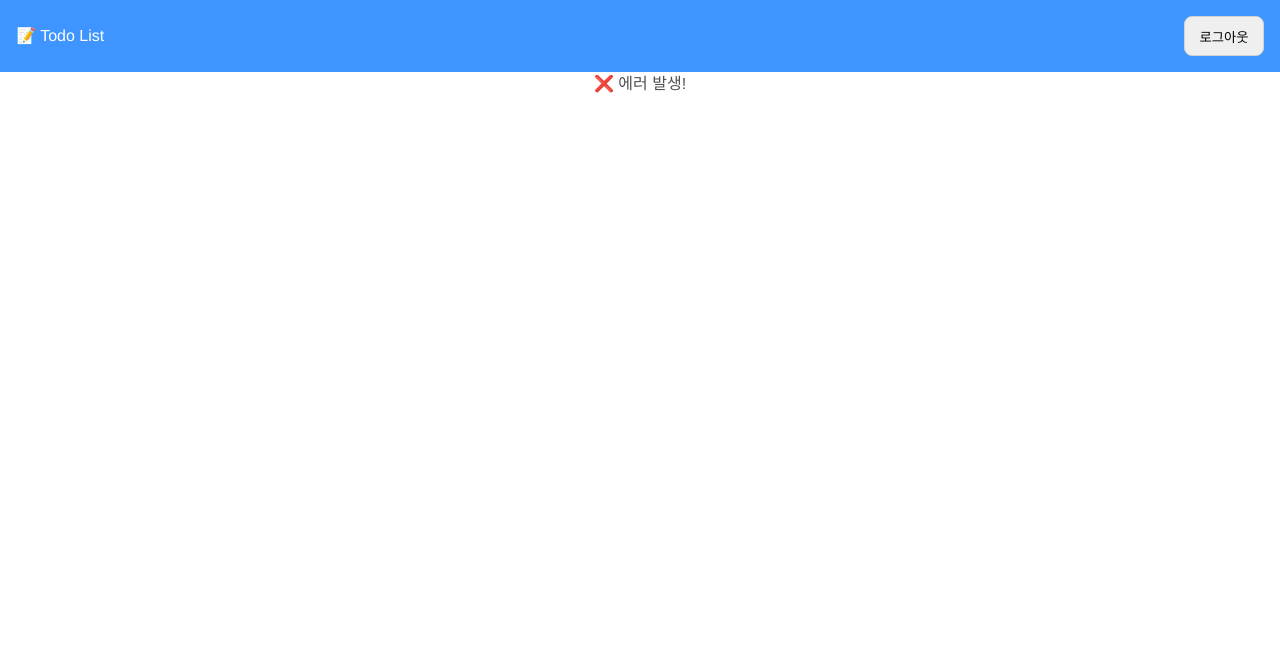
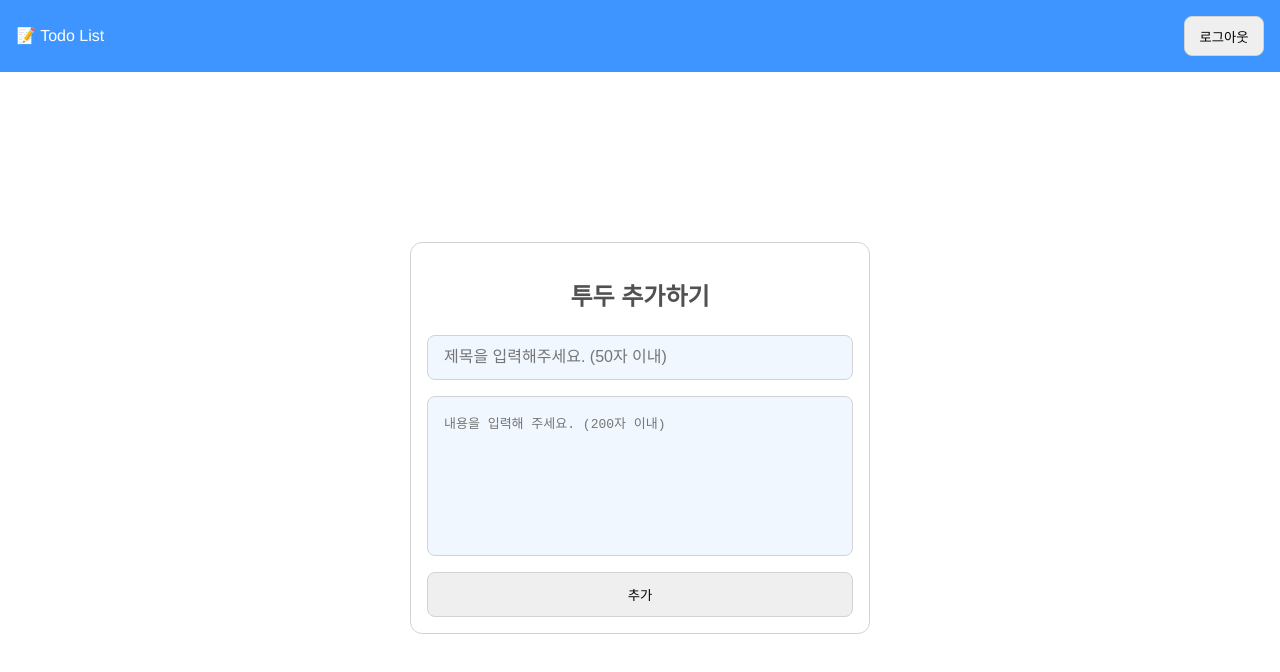
Before and after one commit to summereuna/react-week, a React (Vite) app: page /todos/add in a window 1280 px wide. Shown: the top 672 px of the page. Built offline with nearby package versions, Linux system fonts and the light colour scheme; no server answers; sample sign-in values are in the browser's storage.

Commit message:
[Feat] : Todo add하는 페이지

```diff
--- a/src/components/Input.tsx
+++ b/src/components/Input.tsx
@@ -1,4 +1,3 @@
-import { useTheme } from "styled-components";
 import * as S from "@styles/components/input.style";
 
 interface InputProps {
@@ -7,6 +6,7 @@ interface InputProps {
   label: string;
   name: string;
   type?: string;
+  maxLength?: number;
 }
 
 export default function Input({
@@ -15,9 +15,8 @@ export default function Input({
   label,
   name,
   type = "text",
+  maxLength = 20,
 }: InputProps) {
-  const { colors } = useTheme();
-
   return (
     <S.Input
       value={value}
@@ -25,9 +24,9 @@ export default function Input({
       name={name}
       onChange={(e) => onChange(e)}
       type={type}
-      theme={colors}
       placeholder={label}
       autoComplete="off"
+      maxLength={maxLength}
     />
   );
 }
--- a/src/components/Todo/TodoForm.tsx
+++ b/src/components/Todo/TodoForm.tsx
@@ -1,16 +1,15 @@
 import { useState } from "react";
 import Input from "@components/Input";
 import Button from "@components/Button";
-import * as S from "@styles/components/todo/todoForm.style";
 import useModal from "@/hooks/useModal";
 import ModalPortal from "@components/Modal/ModalPortal";
 import ModalLayout from "@components/Modal/ModalLayout";
 import ModalAlert from "@components/Modal/ModalAlert";
-// import { useAppDispatch, useAppSelector } from "@/hooks/rtkHooks";
-// import { v4 as uuidv4 } from "uuid";
 import { Todo } from "@/types";
 import useUser from "@/hooks/useUser";
 import useCreateTodo from "@/hooks/useCreateTodo";
+import * as S from "@styles/pages/todoAdd.style";
+import { useNavigate } from "react-router-dom";
 
 type ErrorParamsType = {
   title: string;
@@ -18,15 +17,19 @@ type ErrorParamsType = {
 };
 
 export default function TodoForm() {
+  const navigate = useNavigate();
   const { createTodo } = useCreateTodo();
 
   const { id: userId } = useUser();
   const { isVisible, openModal, closeModal } = useModal();
   const [todo, setTodo] = useState({ title: "", content: "" });
 
-  const changeTodo = (e: React.ChangeEvent<HTMLInputElement>) => {
-    const { name, value } = e.target;
-    setTodo({ ...todo, [name]: value });
+  const changeInput = (e: React.ChangeEvent<HTMLInputElement>) => {
+    setTodo({ ...todo, title: e.target.value });
+  };
+
+  const changeTextArea = (e: React.ChangeEvent<HTMLTextAreaElement>) => {
+    setTodo({ ...todo, content: e.target.value });
   };
 
   // const { data: validationData } = useQuery({
@@ -102,23 +105,29 @@ export default function TodoForm() {
     createTodo(newTodo);
 
     setTodo({ title: "", content: "" });
+    navigate("/mypage");
   };
 
   return (
     <>
+      <S.Wrapper>
+        <S.TodoFormContainer>
+          <h2>투두 추가하기</h2>
           <S.Form onSubmit={onAddTodoClick}>
             <S.InputContainer>
               <Input
-            onChange={changeTodo}
+                onChange={changeInput}
                 value={todo.title}
-            label="제목"
+                label="제목을 입력해주세요. (50자 이내)"
                 name="title"
+                maxLength={50}
               />
-          <Input
-            onChange={changeTodo}
+              <S.TextArea
+                onChange={changeTextArea}
                 value={todo.content}
-            label="내용"
+                placeholder="내용을 입력해 주세요. (200자 이내)"
                 name="content"
+                maxLength={200}
               />
             </S.InputContainer>
             <S.ButtonWrapper>
@@ -127,6 +136,8 @@ export default function TodoForm() {
               </Button>
             </S.ButtonWrapper>
           </S.Form>
+        </S.TodoFormContainer>
+      </S.Wrapper>
 
       {isVisible && (
         <ModalPortal>
--- a/src/pages/MyTodos.tsx
+++ b/src/pages/MyTodos.tsx
@@ -24,9 +24,9 @@ const MyTodos = () => {
       {isSuccess && (
         <S.MyTodosWrapper>
           <S.MyTodosTitle>{`💬 ${userId}님의 투두 리스트`}</S.MyTodosTitle>
-          <S.InputAreaWrapper>
+          {/* <S.InputAreaWrapper>
             <TodoForm />
-          </S.InputAreaWrapper>
+          </S.InputAreaWrapper> */}
           <S.OutputAreaWrapper>
             <TodoList
               todoList={workingTodoList}
--- /dev/null
+++ b/src/pages/TodoAdd.tsx
@@ -0,0 +1,5 @@
+import TodoForm from "@components/Todo/TodoForm";
+
+export default function TodoAdd() {
+  return <TodoForm />;
+}
--- a/src/pages/TodoDetail.tsx
+++ b/src/pages/TodoDetail.tsx
@@ -40,9 +40,9 @@ const TodoDetail = () => {
               <span>작성자: {todo.userId} 님</span>
               <span>id:{todo.id}</span>
             </S.DetailTodoInfo>
-            <ButtonWrapper>
+            <S.ButtonWrapper>
               <Button onClick={backPage}>뒤로가기</Button>
-            </ButtonWrapper>
+            </S.ButtonWrapper>
           </S.DetailHeader>
           <S.DetailTodo>
             <h3>{todo.title}</h3>
--- a/src/shared/Router.tsx
+++ b/src/shared/Router.tsx
@@ -7,6 +7,7 @@ import Signup from "@pages/Signup";
 import MyTodos from "@pages/MyTodos";
 import Todos from "@pages/Todos";
 import useAuth from "@/hooks/useAuth";
+import TodoAdd from "@pages/TodoAdd";
 // import DashBoardLayout from "@shared/DashBoardLayout";
 // import Like from "@pages/Like";
 
@@ -41,6 +42,10 @@ const Router = () => {
           <Route path="/mypage" element={<PrivateRoute element={MyTodos} />} />
           <Route path="/todos" element={<PrivateRoute element={Todos} />} />
           <Route
+            path="/todos/add"
+            element={<PrivateRoute element={TodoAdd} />}
+          />
+          <Route
             path="/todos/:id"
             element={<PrivateRoute element={TodoDetail} />}
           />
--- a/src/styles/components/input.style.ts
+++ b/src/styles/components/input.style.ts
@@ -4,8 +4,8 @@ export const Input = styled.input`
   font-size: medium;
   height: 60px;
   border-radius: 8px;
-  border: 1px solid ${({ theme }) => theme.grey};
-  background-color: ${({ theme }) => theme.whiteBlue};
+  border: 1px solid ${({ theme }) => theme.colors.grey};
+  background-color: ${({ theme }) => theme.colors.whiteBlue};
   padding: 1rem;
   outline: none;
   transition: border linear 0.25s;
@@ -13,7 +13,7 @@ export const Input = styled.input`
   &:hover,
   &:focus,
   &:focus-visible {
-    background-color: ${({ theme }) => theme.lightBlue};
-    border: 1px solid ${({ theme }) => theme.blue};
+    background-color: ${({ theme }) => theme.colors.lightBlue};
+    border: 1px solid ${({ theme }) => theme.colors.blue};
   }
 `;
--- a/src/styles/components/todo/todoForm.style.ts
+++ /dev/null
@@ -1,39 +0,0 @@
-import styled from "styled-components";
-
-export const Form = styled.form`
-  width: 100%;
-  display: flex;
-  flex-direction: row;
-  flex-wrap: wrap;
-  justify-content: space-between;
-  align-items: center;
-  gap: 1rem;
-  box-sizing: border-box;
-`;
-
-export const InputContainer = styled.div`
-  display: flex;
-  flex-direction: row;
-  flex-wrap: wrap;
-
-  gap: 1rem;
-
-  width: 100%;
-
-  input {
-    height: 45px;
-    width: 100%;
-    max-width: 450px;
-  }
-`;
-
-export const ButtonWrapper = styled.div`
-  display: flex;
-  /* width: %; */
-
-  /* justify-content: flex-end; */
-  button {
-    /* width: 100%; */
-    height: 45px;
-  }
-`;
--- a/src/styles/pages/myPage.style.ts
+++ b/src/styles/pages/myPage.style.ts
@@ -10,22 +10,21 @@ export const MyTodosWrapper = styled.div`
 export const MyTodosTitle = styled.div`
   font-size: x-large;
   font-weight: 600;
-  margin-top: 2rem;
   padding-left: 1rem;
 `;
 
-export const InputAreaWrapper = styled.div`
-  padding: 1rem;
-  margin: 1rem;
-  background-color: white;
-  border: ${({ theme }) => `1px solid ${theme.colors.blue}`};
-  border-radius: 10px;
-  /* display: flex; */
-  /* flex-wrap: wrap; */
-  /* flex-direction: row; */
-  /* justify-content: space-between; */
-  /* align-items: center; */
-`;
+// export const InputAreaWrapper = styled.div`
+//   padding: 1rem;
+//   margin: 1rem;
+//   background-color: white;
+//   border: ${({ theme }) => `1px solid ${theme.colors.blue}`};
+//   border-radius: 10px;
+//   /* display: flex; */
+//   /* flex-wrap: wrap; */
+//   /* flex-direction: row; */
+//   /* justify-content: space-between; */
+//   /* align-items: center; */
+// `;
 
 export const OutputAreaWrapper = styled.div`
   padding: 1rem 0;
--- /dev/null
+++ b/src/styles/pages/todoAdd.style.ts
@@ -0,0 +1,81 @@
+import styled from "styled-components";
+
+export const Wrapper = styled.div`
+  display: flex;
+  align-items: center;
+  justify-content: center;
+  width: 100%;
+  height: calc(100vh - 69px);
+`;
+
+export const TodoFormContainer = styled.div`
+  box-sizing: border-box;
+  display: flex;
+  flex-direction: column;
+  justify-content: space-between;
+  align-items: center;
+  padding: 1rem;
+  margin: 1rem;
+  width: 100%;
+  max-width: 460px;
+  border: 1px solid ${({ theme }) => theme.colors.grey};
+  border-radius: 12px;
+`;
+
+export const Form = styled.form`
+  width: 100%;
+  display: flex;
+  flex-direction: row;
+  flex-wrap: wrap;
+  justify-content: space-between;
+  align-items: center;
+  gap: 1rem;
+  box-sizing: border-box;
+`;
+
+export const InputContainer = styled.div`
+  display: flex;
+  flex-direction: row;
+  flex-wrap: wrap;
+
+  gap: 1rem;
+
+  width: 100%;
+
+  input {
+    height: 45px;
+    width: 100%;
+    max-width: 450px;
+  }
+`;
+
+export const ButtonWrapper = styled.div`
+  display: flex;
+  width: 100%;
+
+  /* justify-content: flex-end; */
+  button {
+    /* width: 100%; */
+    height: 45px;
+  }
+`;
+
+export const TextArea = styled.textarea`
+  resize: none;
+  width: 100%;
+  font-size: medium;
+  height: 10rem;
+  border-radius: 8px;
+  border: 1px solid ${({ theme }) => theme.colors.grey};
+  background-color: ${({ theme }) => theme.colors.whiteBlue};
+  padding: 1rem;
+  outline: none;
+  transition: border linear 0.25s;
+
+  &:hover,
+  &:focus,
+  &:focus-visible {
+    background-color: ${({ theme }) => theme.colors.lightBlue};
+    border: 1px solid ${({ theme }) => theme.colors.blue};
+  }
+`;
--- a/src/styles/pages/todoDetail.style.ts
+++ b/src/styles/pages/todoDetail.style.ts
@@ -42,12 +42,17 @@ export const Detail = styled.div<DoneProps>`
     switch ($isDone) {
       case "done":
         return `1px solid ${theme.colors.green}`;
-      //`1px solid rgb(72, 255, 62);`;
       default:
         return `1px solid ${theme.colors.blue}`;
-      //`1px solid rgb(62, 149, 255);`;
     }
   }};
+`;
+
+export const ButtonWrapper = styled.div`
+  display: flex;
+  button {
+    height: 45px;
+  }
 `;
 
 export const DetailHeader = styled.div`
```
Lines whose indentation alone changed are shown as unchanged.
